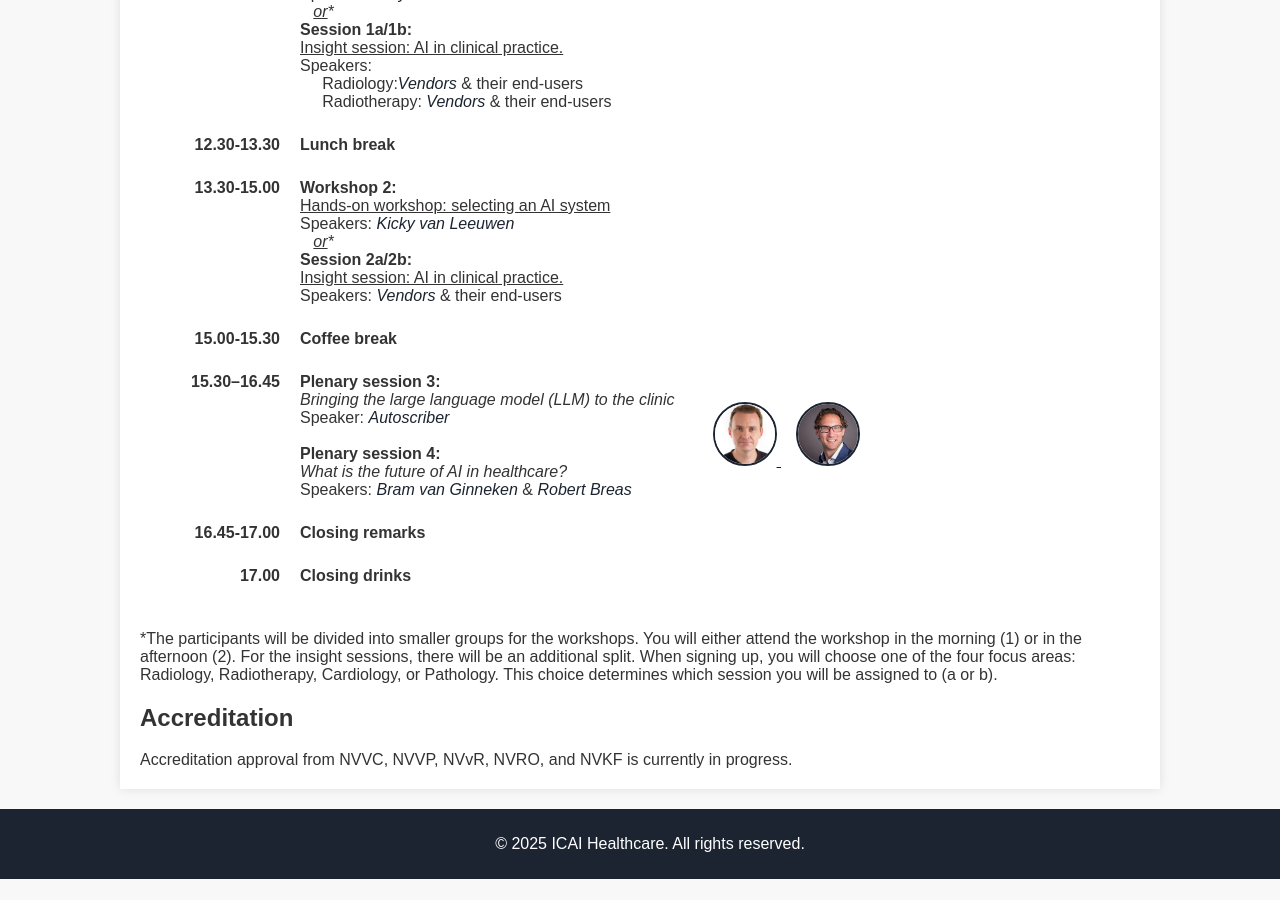
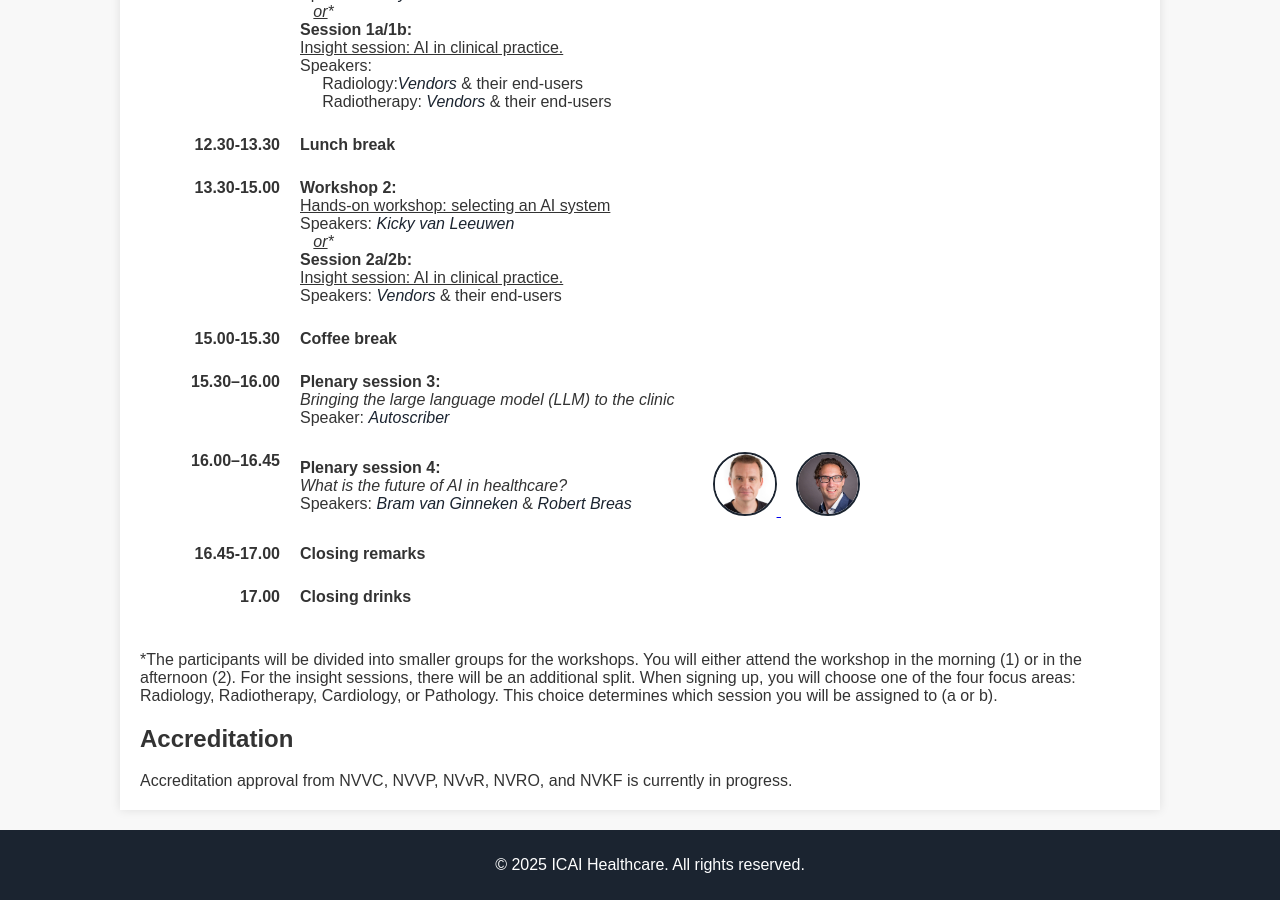
Before and after one commit to marliebesouw/marliebesouw.github.io, a Jekyll site: the page built from program.md, in a window 1280 px wide and 900 px high, scrolled down 724 px. Built offline with Jekyll 4.4.1, drawn with Linux system fonts in a browser that asks for light colours; before the commit the page ends 1603 px from its top, so only the background shows below that.

Commit message:
altered bram/robert

```diff
--- a/program.md
+++ b/program.md
@@ -115,7 +115,7 @@ More information regarding the speakers can be found <a href= "{{ site.url }}/sp
         <div class="program-description"><strong>Coffee break</strong></div>
     </div>
 
-    <div class="program-item">
+    <!-- <div class="program-item">
     <div class="program-time">15.30–16.45</div>
     <div class="program-description">
         <div class="program-session">
@@ -124,6 +124,44 @@ More information regarding the speakers can be found <a href= "{{ site.url }}/sp
             <em>Bringing the large language model (LLM) to the clinic</em><br>
             Speaker: <a href="https://nl.autoscriber.com/" target="_blank" class="speaker-link">Autoscriber</a><br><br>
 
+            <strong>Plenary session 4:</strong><br>
+            <em>What is the future of AI in healthcare?</em><br>
+            Speakers:
+            <a href="{{ site.url }}/speakers#bram-van-ginneken" class="speaker-link">Bram van Ginneken</a> &
+            <a href="{{ site.url }}/speakers#robert-breas" class="speaker-link">Robert Breas</a>
+        </div>
+        <div class="program-image">
+            <a href="{{ site.url }}/speakers#bram-van-ginneken">
+            <img src="{{ site.url }}/assets/img/Bram_van_Ginneken.jpg" class="speaker-thumb" alt="Bram van Ginneken">
+            </a>
+            <a href="{{ site.url }}/speakers#robert-breas">
+            <img src="{{ site.url }}/assets/img/Robert_Breas.jpg" class="speaker-thumb" alt="Robert Breas">
+            </a>
+        </div>
+        </div>
+    </div>
+    </div> -->
+    <!-- Plenary Session 3 -->
+    <div class="program-item">
+    <div class="program-time">15.30–16.00</div>
+    <div class="program-description">
+        <div class="program-session">
+        <div class="text">
+            <strong>Plenary session 3:</strong><br>
+            <em>Bringing the large language model (LLM) to the clinic</em><br>
+            Speaker:
+            <a href="https://nl.autoscriber.com/" target="_blank" class="speaker-link">Autoscriber</a>
+        </div>
+        </div>
+    </div>
+    </div>
+
+    <!-- Plenary Session 4 -->
+    <div class="program-item">
+    <div class="program-time">16.00–16.45</div>
+    <div class="program-description">
+        <div class="program-session">
+        <div class="text">
             <strong>Plenary session 4:</strong><br>
             <em>What is the future of AI in healthcare?</em><br>
             Speakers:
```
